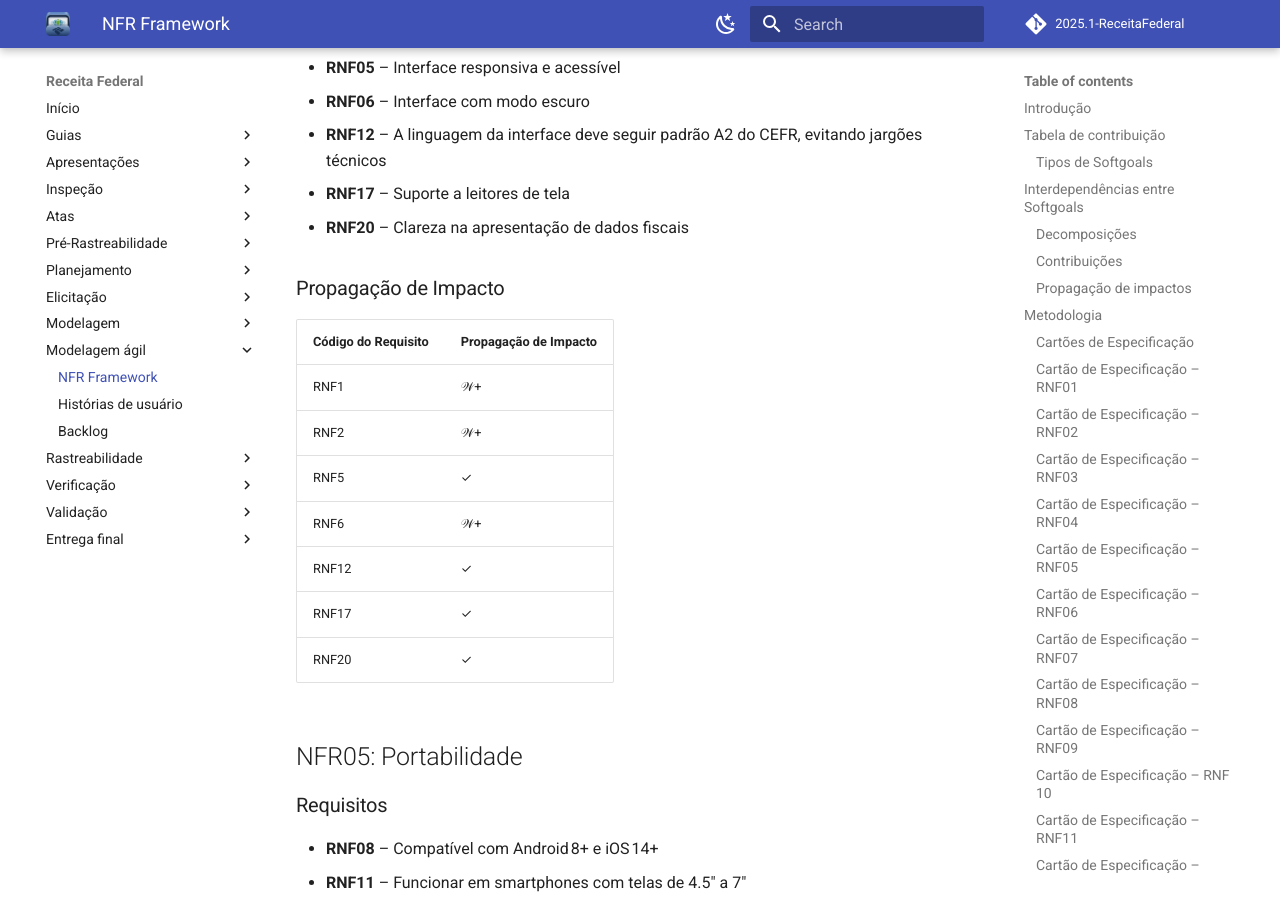
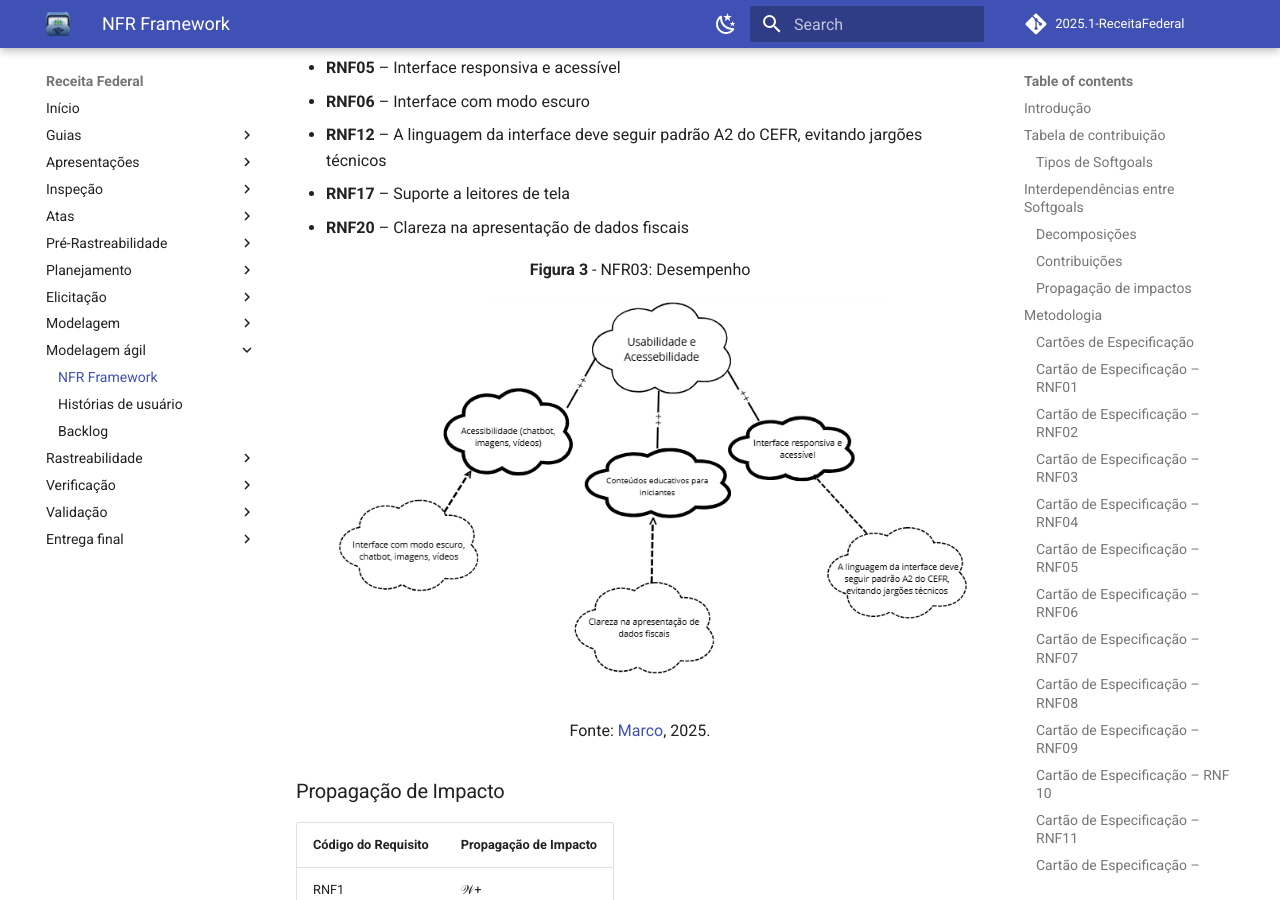
Before and after one commit to Requisitos-de-Software/2025.1-Meu-INSS, an MkDocs documentation site: the page built from docs/modelagem-agil/nfr-framework.md, in a window 1280 px wide and 900 px high, scrolled down 18949 px. Built offline with MkDocs 1.6.1 and Material for MkDocs 9.7.7, drawn with Linux system fonts in a browser that asks for light colours; comment, search, counter and statistics services are not loaded.

Commit message:
Adicionando NFR

```diff
--- a/docs/modelagem-agil/nfr-framework.md
+++ b/docs/modelagem-agil/nfr-framework.md
@@ -487,6 +487,12 @@ Para facilitar o registro e o rastreamento das decisões de projeto, foram utili
 - **RNF17** – Suporte a leitores de tela
 - **RNF20** – Clareza na apresentação de dados fiscais
 
+<p style="text-align: center"><b>Figura 3</b> - NFR03: Desempenho</p>
+
+![nfr_acessibilidade](../assets/image_2025-07-07_183838819.png)
+
+<font size="3"><p style="text-align: center">Fonte: [Marco](https://github.com/marcomarquesdc), 2025.</p></font>
+
 ### Propagação de Impacto
 
 | Código do Requisito | Propagação de Impacto |
```
